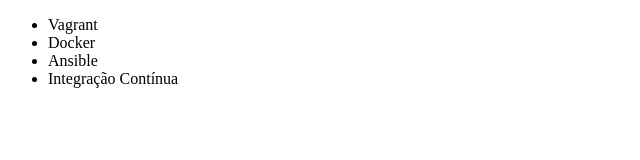
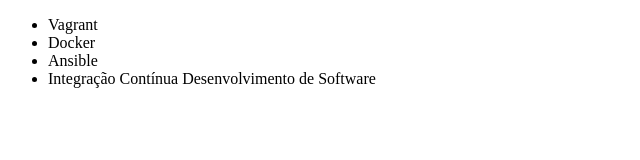
Before and after one commit to wesleycnascimento/git-alura, a plain HTML site: page index.html in a window 1280 px wide. Shown: the whole page, without its empty margins (0-640 px from the left). Drawn offline with Linux system fonts and the light colour scheme.

Commit message:
Renomeando nome do curso

```diff
--- a/index.html
+++ b/index.html
@@ -9,7 +9,7 @@
         <li>Vagrant</li>
         <li>Docker</li>
         <li>Ansible</li>
-        <li>Integração Contínua</li>
+        <li>Integração Contínua Desenvolvimento de Software</li>
     </ul>
 </body>
 </html>
```
